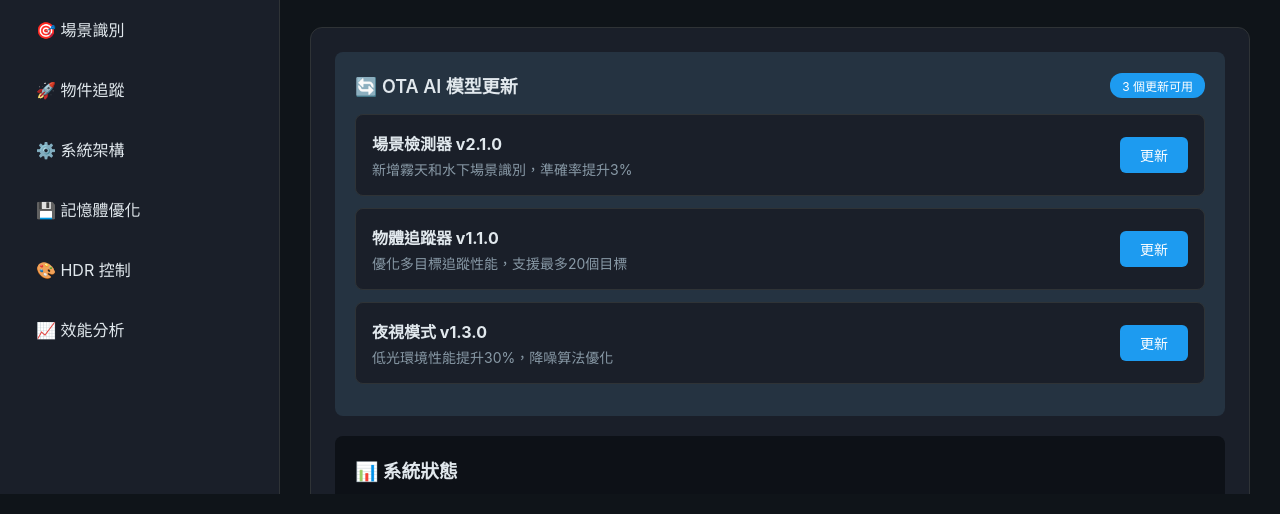
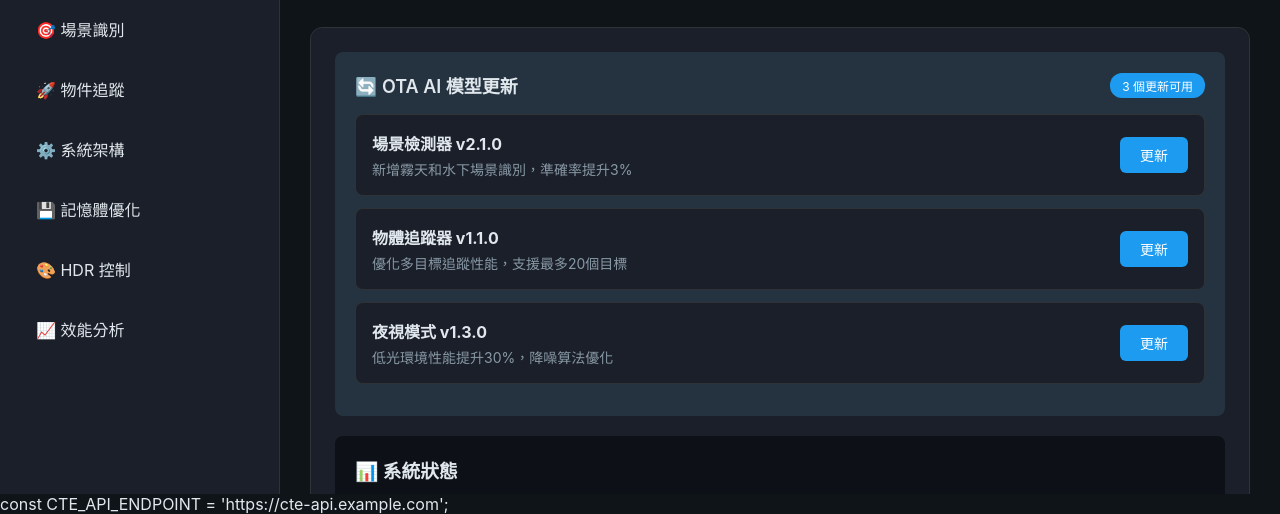
Before and after one commit to Benisonpin/ai-agent-control-center, a website: page public/index.html in a window 1280 px wide. Shown: the part 305-819 px from the top of the page. Drawn offline with Linux system fonts and the light colour scheme.

Commit message:
Update index.html
 <title>CTE AI Agent Control Center</title>

```diff
--- a/public/index.html
+++ b/public/index.html
@@ -1,11 +1,12 @@
 <!DOCTYPE html>
 <html lang="zh-TW">
+
+
 <head>
     <meta charset="UTF-8">
     <meta name="viewport" content="width=device-width, initial-scale=1.0">
-    <title>AI Agent 控制中心 - 進階版</title>
-
-       <style>
+    <title>CTE AI Agent Control Center</title>
+<style>
   /* ========== 在這裡添加新的 CSS ========== */
 
 /* 場景識別樣式 */
@@ -860,6 +861,8 @@
 
 
     </div>
+    const CTE_API_ENDPOINT = 'https://cte-api.example.com';
+
 </script>  <!-- 加上這個結束標籤 -->
     <script src="script.js"></script>
 </body>
```
